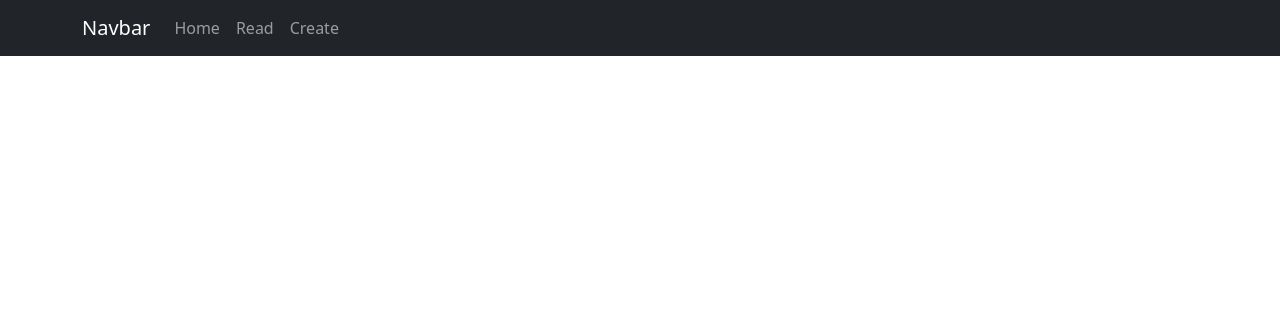
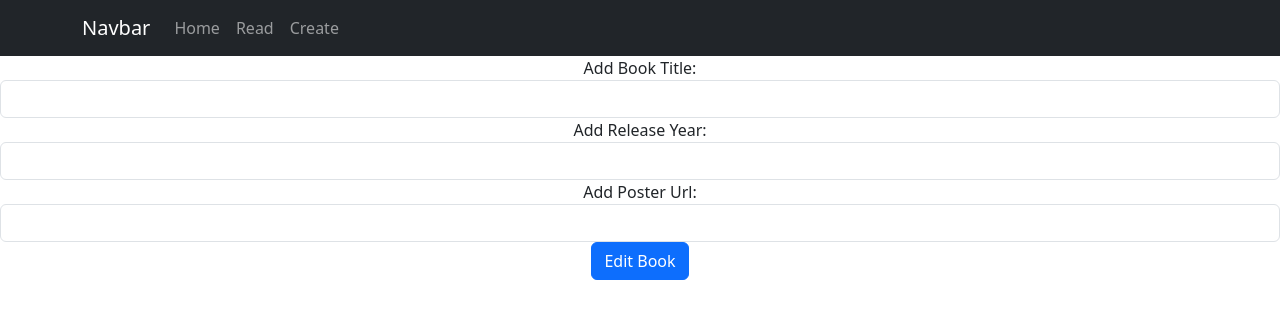
Before and after one commit to kemirachel/Lab8, a React (Create React App) app: page /edit/1 in a window 1280 px wide. Shown: the top 318 px of the page. Built offline with nearby package versions, Linux system fonts and the light colour scheme; no server answers.

Commit message:
lab8 complete

```diff
--- a/src/App.js
+++ b/src/App.js
@@ -10,6 +10,7 @@
 import { BrowserRouter, Routes, Route } from 'react-router-dom';
 import Read from './components/Read';
 import Create from './components/Create';
+import Edit from './components/edit';
 
 
 function App() {
@@ -34,6 +35,10 @@
   <Route path='/' element={<Content></Content>}></Route>
   <Route path='/read' element={<Read></Read>}></Route>
   <Route path='/create' element={<Create></Create>}></Route>
+  {/*added in navigation links*/}
+  <Route path='/edit/:id' element={<Edit></Edit>}></Route>
+
+
 
 
 </Routes>
--- a/src/components/Bookitem.js
+++ b/src/components/Bookitem.js
@@ -1,7 +1,11 @@
 
 import Card from 'react-bootstrap/Card';
+import{Link} from 'react-router-dom';
 
 {/*Added functional component called bookItems to application*/}
+
+      {/*Added the edit functionality for the application. When a user clicks the edit button a
+    new window will open with the entire book shown on this new component.*/}
 
 function Bookitem(props){
 
@@ -14,11 +18,12 @@
 
  <Card>
       <Card.Body>{props.mybook.title}</Card.Body>
+      {/*link to edit a finished book item */}
+      <Link to={"/edit/" +props.mybook._id} className = 'btn btn-primary'>Edit</Link>
  </Card>
 
     <img src={props.mybook.cover}></img>
     <p>{props.mybook.author}</p>
-
         </div>
     );
 
--- /dev/null
+++ b/src/components/edit.js
@@ -0,0 +1,89 @@
+import React from 'react';
+import { useParams } from 'react-router-dom';
+import { useState, useEffect } from 'react';
+import axios from 'axios';
+import { useNavigate } from "react-router-dom";
+export default function Edit(props) {
+
+{/*hThe useParams hook returns an object of key/value pairs of */}
+{/*the dynamic params from the current URL that were matched by*/}
+{/*the <Route path>.*/}
+let { id } = useParams();
+
+{/*update arrays using the React useState()*/}
+{/*and without the Array objects push() method*/}
+const [title, setTitle] = useState("");
+const [cover, setCover] = useState("");
+const [author, setAuthor] = useState("");
+
+{/*useNavigate return a function that we can use to navigate*/}
+const navigate = useNavigate();
+
+{/*useEffect Hook is similar componentDidMount*/}
+useEffect(() => {
+{/*axios is a promised based web client*/}
+{/*make a HTTP Request with GET method and pass as part of the*/}
+//url.
+axios.get('http://localhost:4000/api/book/' + id)
+.then((response) => {
+
+// Assign Response data to the arrays using useState.
+setTitle(response.data.title);
+setCover(response.data.cover);
+setAuthor(response.data.author);
+})
+.catch(function (error) {
+console.log(error);
+})
+}, []);
+const handleSubmit = (event) => {
+event.preventDefault();
+const newBook = {
+id: id,
+title: title,
+cover: cover,
+author: author
+};
+
+axios.put('http://localhost:4000/api/book/' + id, newBook)
+.then((res) => {
+console.log(res.data);
+navigate('/read');
+});
+}
+
+return (
+<div>
+<form onSubmit={handleSubmit}>
+<div className="form-group">
+<label>Add Book Title: </label>
+<input type="text"
+className="form-control"
+value={title}
+onChange={(e) => setTitle(e.target.value)}
+/>
+</div>
+<div className="form-group">
+<label>Add Release Year: </label>
+<input type="text"
+className="form-control"
+value={cover}
+onChange={(e) => setCover(e.target.value)}
+/>
+</div>
+<div className="form-group">
+
+<label>Add Poster Url: </label>
+<input type="text"
+className="form-control"
+value={author}
+onChange={(e) => setAuthor(e.target.value)}
+/>
+</div>
+<div className="form-group">
+<input type="submit" value="Edit Book" className="btn btn-primary" />
+</div>
+</form>
+</div>
+);
+}
```
Also changed, not shown: 1 other file (tests, documents, lock files or other folders).
